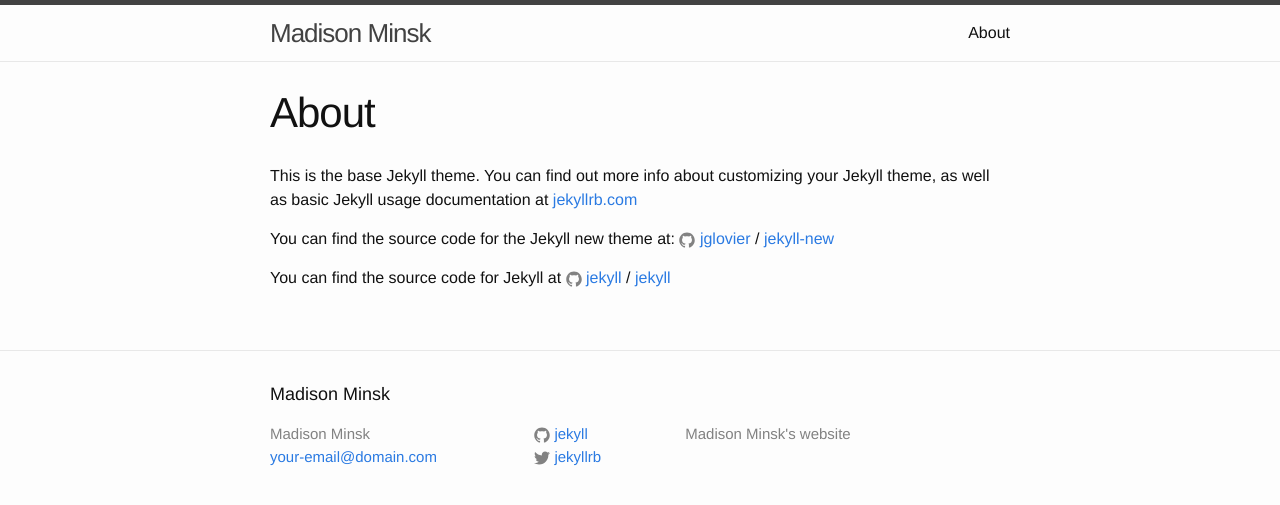
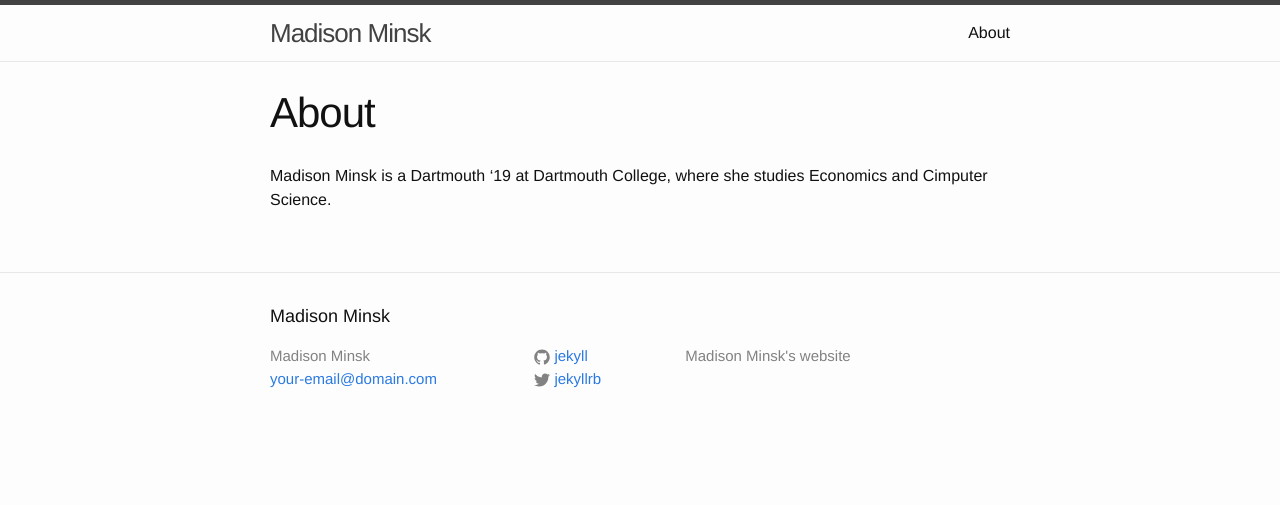
Before and after one commit to mminsk/mminsk.github.io, a Jekyll site: the page built from about.md, in a window 1280 px wide. Shown: the top 505 px of the page. Built offline with Jekyll 4.4.1, drawn with Linux system fonts in a browser that asks for light colours.

Commit message:
Update about.md
Update about page

```diff
--- a/about.md
+++ b/about.md
@@ -4,12 +4,4 @@
 permalink: /about/
 ---
 
-This is the base Jekyll theme. You can find out more info about customizing your Jekyll theme, as well as basic Jekyll usage documentation at [jekyllrb.com](http://jekyllrb.com/)
-
-You can find the source code for the Jekyll new theme at:
-{% include icon-github.html username="jglovier" %} /
-[jekyll-new](https://github.com/jglovier/jekyll-new)
-
-You can find the source code for Jekyll at
-{% include icon-github.html username="jekyll" %} /
-[jekyll](https://github.com/jekyll/jekyll)
+Madison Minsk is a Dartmouth '19 at Dartmouth College, where she studies Economics and Cimputer Science.
```
